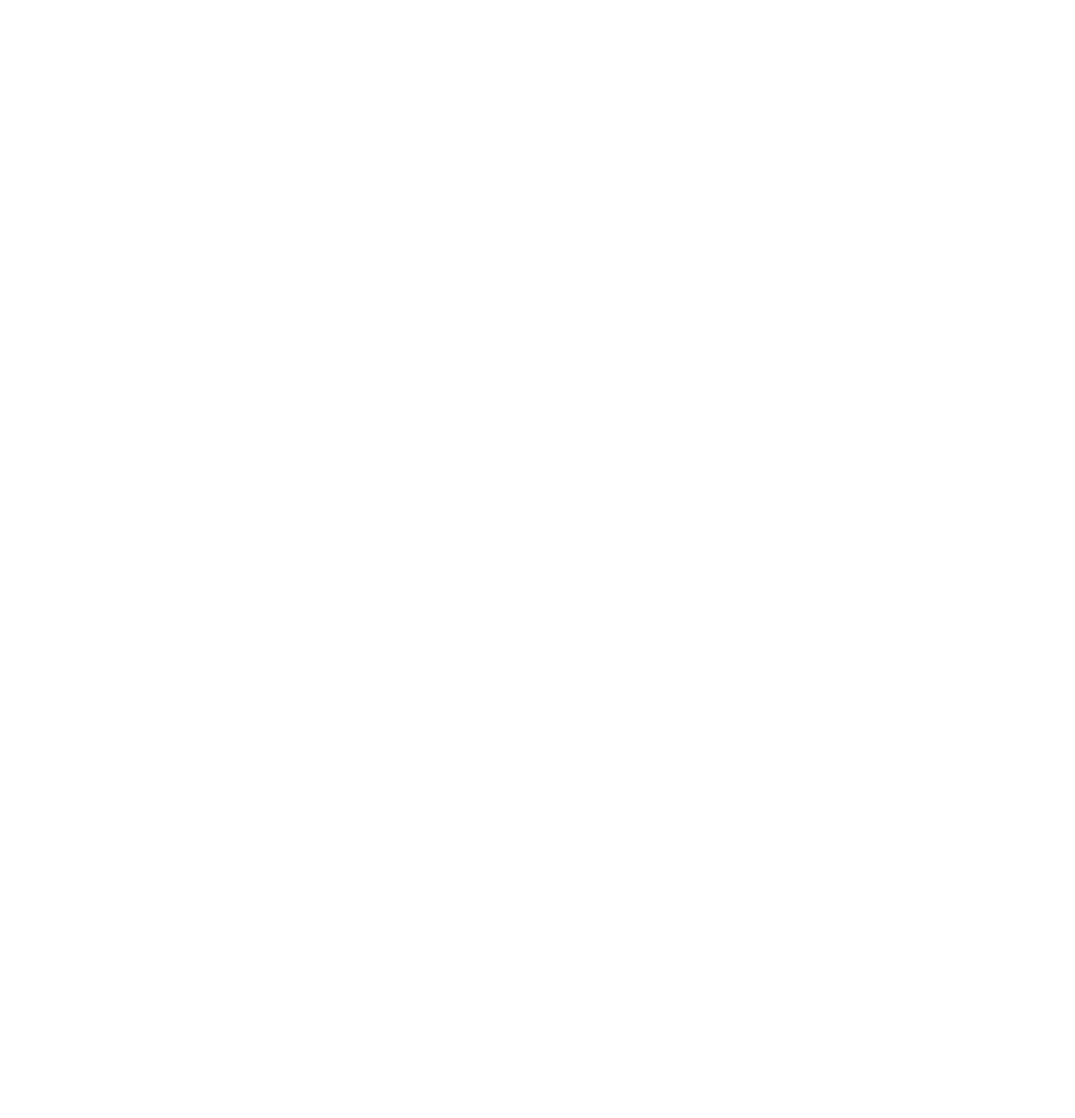
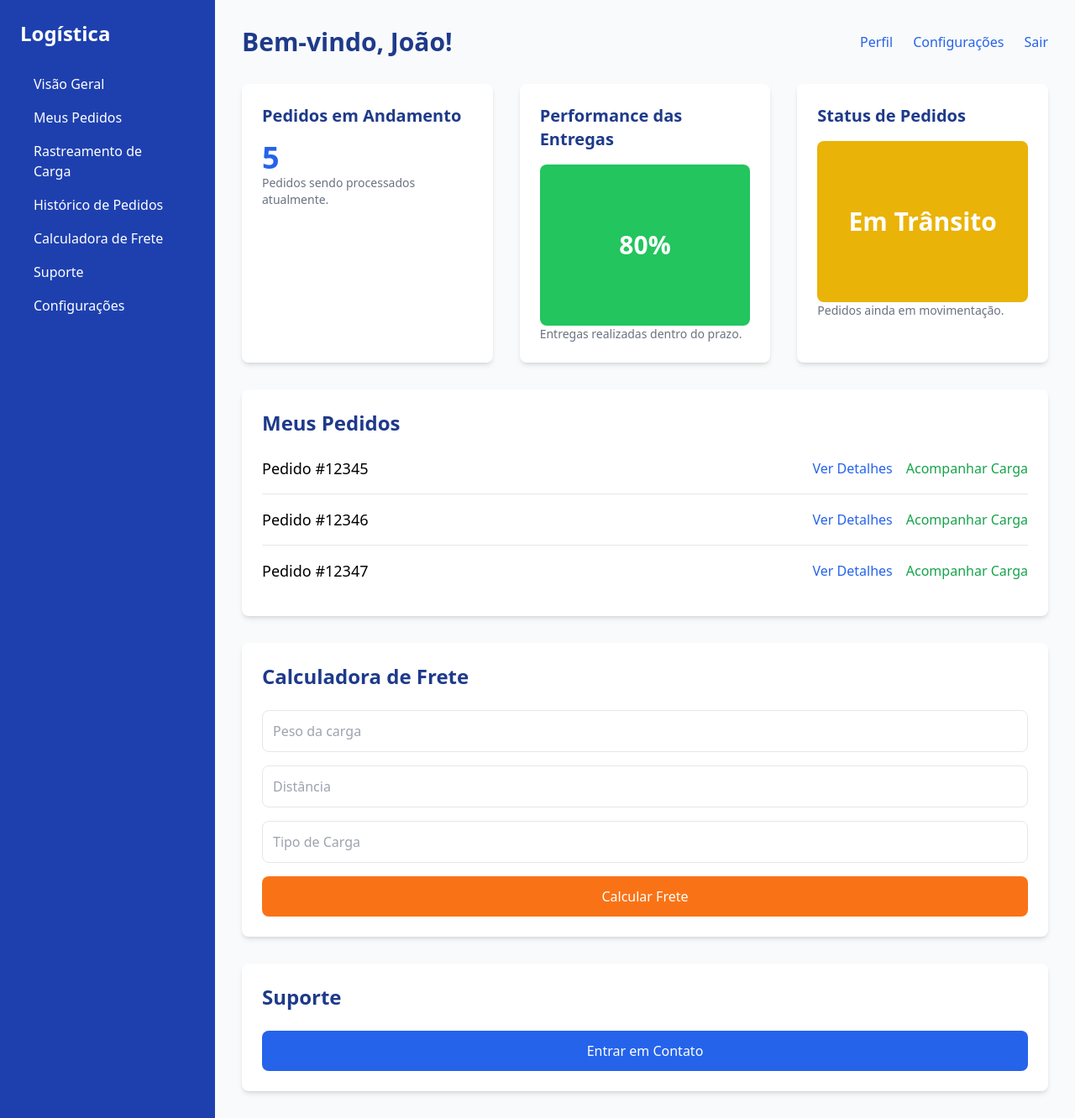
Before and after one commit to FernandoGomesMonteiro/Site, a Flask app: page /dashboard in a window 1280 px wide. Before the commit the page is empty. Shown: the whole page at 84% size. Before the commit the page ends 800 px from the top, so only its background shows below. Run offline with Flask 3, Linux system fonts and the light colour scheme; some libraries are stand-ins or nearby versions.

Commit message:
segundo commit

```diff
--- a/app.py
+++ b/app.py
@@ -7,21 +7,18 @@
 bcrypt = Bcrypt(app)  # Inicializar o Bcrypt
 
 # Configurações do banco de dados PostgreSQL
-DATABASE_URL = "postgresql://postgres:root@127.0.0.1:4325/your_database"
-
-
+DATABASE_URL = "postgresql://postgres:cris41ff@localhost:5432/site"
 
 # Conectar ao banco de dados
 def get_db_connection():
     try:
         conn = psycopg2.connect(DATABASE_URL)
-        conn.set_client_encoding('UTF8')  # Garantir que a conexão usa UTF-8
-        print("Conexão com o banco de dados bem-sucedida!")  # Mensagem para verificar
+        conn.set_client_encoding('UTF8')
+        print("Conexão com o banco de dados bem-sucedida!")
         return conn
     except Exception as e:
-        print(f"Erro de conexão com o banco de dados: {e}")  # Mensagem de erro
+        print(f"Erro de conexão com o banco de dados: {e}")
         return None
-
 
 # Rota para a tela principal
 @app.route('/')
@@ -47,15 +44,15 @@
 
         if user:
             # Verificar a senha com bcrypt
-            stored_password = user[2]  # Supondo que a senha esteja na terceira coluna
+            stored_password = user[3]  # Supondo que a senha esteja na terceira coluna
             if bcrypt.check_password_hash(stored_password, password):
-                return redirect(url_for('dashboard'))
+                return redirect(url_for('dashboard'))  # Redireciona para o dashboard se a senha for correta
             else:
                 flash('E-mail ou senha incorretos', 'danger')
         else:
             flash('E-mail ou senha incorretos', 'danger')
 
-        return redirect(url_for('login'))
+        return redirect(url_for('login'))  # Redireciona de volta para a tela de login caso falhe
 
     return render_template('login.html')
 
--- a/templates/dashboard.html
+++ b/templates/dashboard.html
@@ -0,0 +1,122 @@
+<!DOCTYPE html>
+<html lang="pt-br">
+<head>
+    <meta charset="UTF-8">
+    <meta name="viewport" content="width=device-width, initial-scale=1.0">
+    <title>Dashboard - Logística de Caminhões</title>
+    <script src="https://cdn.tailwindcss.com"></script>
+</head>
+<body class="bg-gray-100 font-sans">
+
+    <div class="min-h-screen flex">
+
+        <!-- Sidebar -->
+        <aside class="w-64 bg-blue-800 text-white flex-shrink-0">
+            <div class="p-6">
+                <h2 class="text-2xl font-semibold mb-6">Logística</h2>
+                <ul>
+                    <li><a href="#" class="block py-2 px-4 hover:bg-blue-700 rounded">Visão Geral</a></li>
+                    <li><a href="#" class="block py-2 px-4 hover:bg-blue-700 rounded">Meus Pedidos</a></li>
+                    <li><a href="#" class="block py-2 px-4 hover:bg-blue-700 rounded">Rastreamento de Carga</a></li>
+                    <li><a href="#" class="block py-2 px-4 hover:bg-blue-700 rounded">Histórico de Pedidos</a></li>
+                    <li><a href="#" class="block py-2 px-4 hover:bg-blue-700 rounded">Calculadora de Frete</a></li>
+                    <li><a href="#" class="block py-2 px-4 hover:bg-blue-700 rounded">Suporte</a></li>
+                    <li><a href="#" class="block py-2 px-4 hover:bg-blue-700 rounded">Configurações</a></li>
+                </ul>
+            </div>
+        </aside>
+
+        <!-- Main Content -->
+        <div class="flex-1 p-8 bg-gray-50">
+            <!-- Header -->
+            <header class="flex justify-between items-center mb-8">
+                <h1 class="text-3xl font-semibold text-blue-900">Bem-vindo, João!</h1>
+                <nav>
+                    <ul class="flex space-x-6">
+                        <li><a href="#" class="text-blue-600 hover:text-blue-800">Perfil</a></li>
+                        <li><a href="#" class="text-blue-600 hover:text-blue-800">Configurações</a></li>
+                        <li><a href="#" class="text-blue-600 hover:text-blue-800">Sair</a></li>
+                    </ul>
+                </nav>
+            </header>
+
+            <!-- Dashboard Overview -->
+            <section class="grid grid-cols-1 md:grid-cols-2 lg:grid-cols-3 gap-8 mb-8">
+                <!-- Pedidos em Andamento -->
+                <div class="bg-white p-6 rounded-lg shadow-md">
+                    <h3 class="text-xl font-semibold text-blue-900 mb-4">Pedidos em Andamento</h3>
+                    <p class="text-4xl font-bold text-blue-600">5</p>
+                    <p class="text-sm text-gray-500">Pedidos sendo processados atualmente.</p>
+                </div>
+
+                <!-- Performance das Entregas -->
+                <div class="bg-white p-6 rounded-lg shadow-md">
+                    <h3 class="text-xl font-semibold text-blue-900 mb-4">Performance das Entregas</h3>
+                    <div class="h-48 bg-green-500 text-white rounded-lg flex justify-center items-center">
+                        <p class="text-3xl font-semibold">80%</p>
+                    </div>
+                    <p class="text-sm text-gray-500">Entregas realizadas dentro do prazo.</p>
+                </div>
+
+                <!-- Gráfico de Status -->
+                <div class="bg-white p-6 rounded-lg shadow-md">
+                    <h3 class="text-xl font-semibold text-blue-900 mb-4">Status de Pedidos</h3>
+                    <div class="h-48 bg-yellow-500 text-white rounded-lg flex justify-center items-center">
+                        <p class="text-3xl font-semibold">Em Trânsito</p>
+                    </div>
+                    <p class="text-sm text-gray-500">Pedidos ainda em movimentação.</p>
+                </div>
+            </section>
+
+            <!-- Lista de Pedidos -->
+            <section class="bg-white p-6 rounded-lg shadow-md mb-8">
+                <h2 class="text-2xl font-semibold text-blue-900 mb-6">Meus Pedidos</h2>
+                <div class="space-y-4">
+                    <!-- Pedido 1 -->
+                    <div class="flex justify-between items-center border-b pb-4">
+                        <p class="text-lg">Pedido #12345</p>
+                        <div class="flex space-x-4">
+                            <button class="text-blue-600 hover:text-blue-800">Ver Detalhes</button>
+                            <button class="text-green-600 hover:text-green-800">Acompanhar Carga</button>
+                        </div>
+                    </div>
+                    <!-- Pedido 2 -->
+                    <div class="flex justify-between items-center border-b pb-4">
+                        <p class="text-lg">Pedido #12346</p>
+                        <div class="flex space-x-4">
+                            <button class="text-blue-600 hover:text-blue-800">Ver Detalhes</button>
+                            <button class="text-green-600 hover:text-green-800">Acompanhar Carga</button>
+                        </div>
+                    </div>
+                    <!-- Pedido 3 -->
+                    <div class="flex justify-between items-center pb-4">
+                        <p class="text-lg">Pedido #12347</p>
+                        <div class="flex space-x-4">
+                            <button class="text-blue-600 hover:text-blue-800">Ver Detalhes</button>
+                            <button class="text-green-600 hover:text-green-800">Acompanhar Carga</button>
+                        </div>
+                    </div>
+                </div>
+            </section>
+
+            <!-- Calculadora de Frete -->
+            <section class="bg-white p-6 rounded-lg shadow-md mb-8">
+                <h2 class="text-2xl font-semibold text-blue-900 mb-6">Calculadora de Frete</h2>
+                <div class="space-y-4">
+                    <input type="text" placeholder="Peso da carga" class="w-full p-3 border rounded-lg">
+                    <input type="text" placeholder="Distância" class="w-full p-3 border rounded-lg">
+                    <input type="text" placeholder="Tipo de Carga" class="w-full p-3 border rounded-lg">
+                    <button class="w-full bg-orange-500 text-white p-3 rounded-lg mt-4 hover:bg-orange-600">Calcular Frete</button>
+                </div>
+            </section>
+
+            <!-- Suporte -->
+            <section class="bg-white p-6 rounded-lg shadow-md">
+                <h2 class="text-2xl font-semibold text-blue-900 mb-6">Suporte</h2>
+                <button class="w-full bg-blue-600 text-white p-3 rounded-lg hover:bg-blue-700">Entrar em Contato</button>
+            </section>
+        </div>
+    </div>
+
+</body>
+</html>
```
Also changed, not shown: static/main.js (deleted, +0 -8 lines), templates/login.html (+16 -3 lines).
